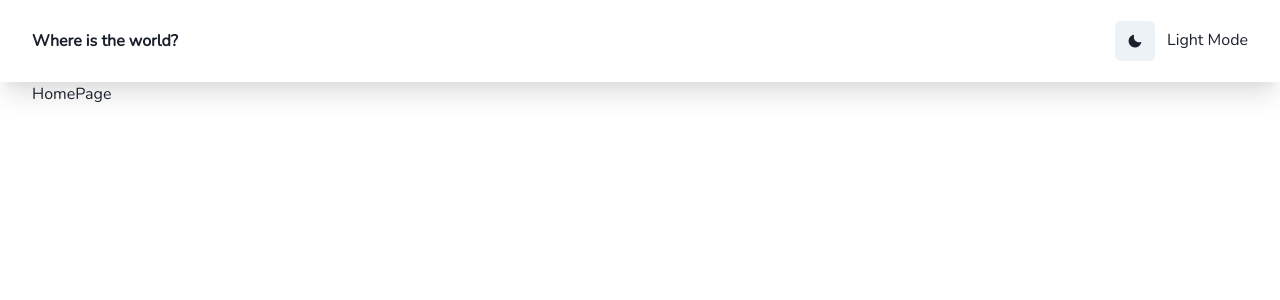
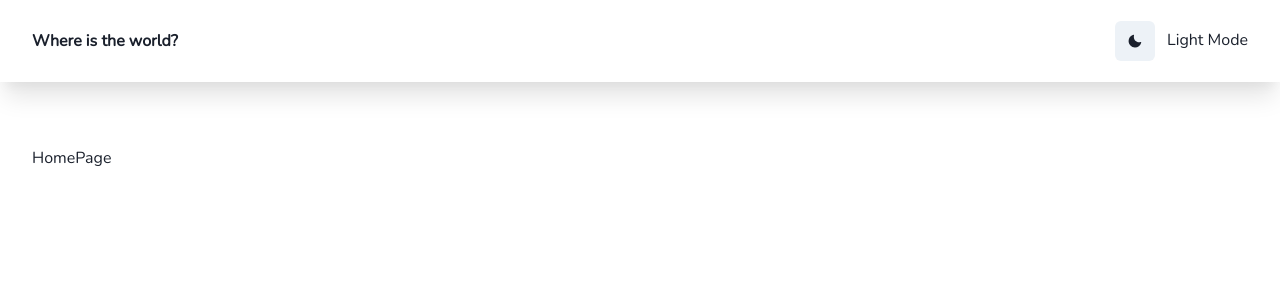
Before and after one commit to berezin787/countries-spa, a React (Vite) app: page / in a window 1280 px wide. Shown: the top 300 px of the page. Built offline with nearby package versions, Linux system fonts and the light colour scheme.

Commit message:
add marginB to Container

```diff
--- a/src/theme/components/container/index.ts
+++ b/src/theme/components/container/index.ts
@@ -2,8 +2,8 @@ import { defineStyleConfig } from '@chakra-ui/react';
 
 export const Container = defineStyleConfig({
   baseStyle: {
-    'margin': '0 auto',
     'padding': '0 2rem',
+    'margin': { base: '0 auto 1rem', md: '0 auto 4rem' },
     maxW: '100%',
     w: '7xl',
   },
```
